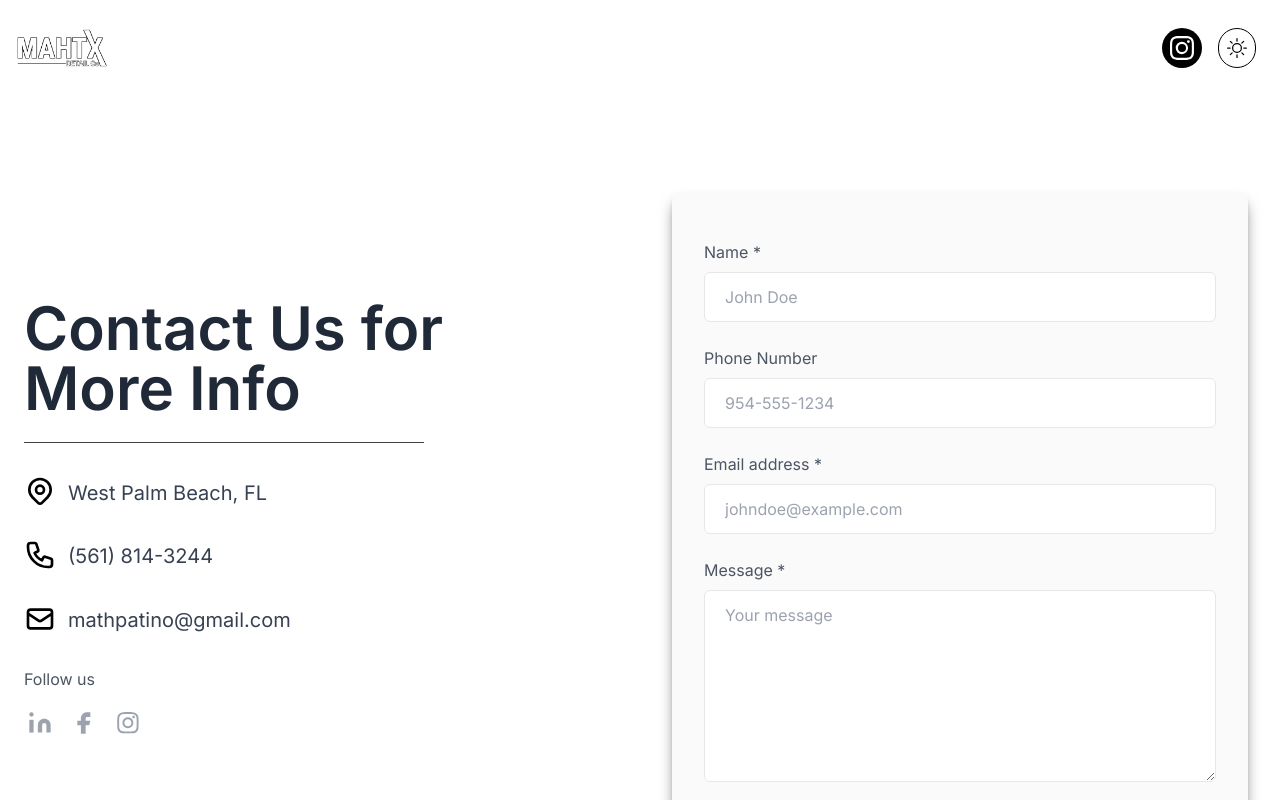
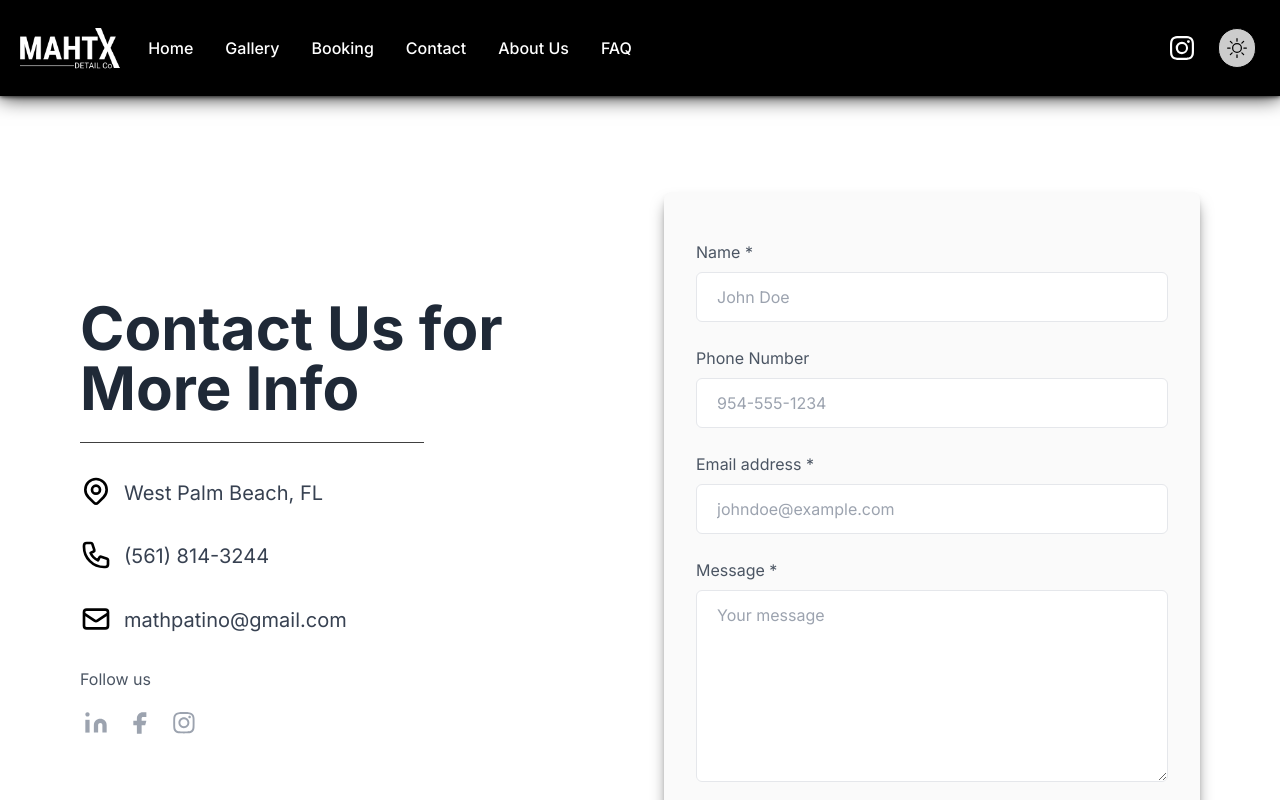
Before and after one commit to ghiasyalexandre/mahtx-detail, a React (Vite) app: page /contact in a window 1280 px wide. Built offline with nearby package versions, Linux system fonts and the light colour scheme.

Commit message:
Update 1

```diff
--- a/src/components/About.jsx
+++ b/src/components/About.jsx
@@ -19,7 +19,7 @@ export default function About() {
               style={{ transitionDelay: "200ms" }}
             >
               <div>
-                <h1 className="font-semibold text-black capitalize dark:text-white text-center lg:text-left text-4xl sm:text-6xl">
+                <h1 className="font-bold text-black capitalize dark:text-white text-center lg:text-left text-4xl sm:text-6xl">
                   About Us
                 </h1>
                 <div className="mt-4 flex justify-center lg:justify-start">
@@ -125,7 +125,7 @@ export default function About() {
             >
               <img
                 draggable={false}
-                className="w-[28rem] h-[28rem] object-cover xl:w-[34rem] xl:h-[34rem] rounded-lg shadow-xl shadow-black/40 dark:shadow-white/30 "
+                className="w-[28rem] h-[28rem] object-cover xl:w-[34rem] xl:h-[34rem] rounded-sm shadow-neonDarkSlim dark:shadow-neonLightSlim "
                 src="./MattSpray.PNG"
                 alt=""
               />
--- a/src/components/CarouselItem.jsx
+++ b/src/components/CarouselItem.jsx
@@ -2,7 +2,7 @@ export default function CarouselItem({ imgUrl }) {
   return (
     <>
       <img
-        className=" hover:scale-105 transition-all ease-in-out duration-300 rounded-md shadow-lg min-w-44 min-h-44 lg:min-w-52 lg:min-h-60 max-h-60 w-full object-cover shadow-white/30"
+        className=" hover:scale-105 transition-all ease-in-out duration-300 rounded-md  min-w-44 min-h-44 lg:min-w-52 lg:min-h-60 max-h-60 w-full object-cover shadow-neonLightSlim"
         src={imgUrl}
         draggable={false}
         alt="img"
--- a/src/components/Contact.jsx
+++ b/src/components/Contact.jsx
@@ -59,14 +59,14 @@ export default function Contact() {
   return (
     <div>
       <div className=" bg-white  dark:bg-transparent dark:bg-gradient-to-br dark:from-white/20 dark:via-transparent pt-16 pb-8 lg:pb-32 transition-all duration-500 ease-in-out">
-        <div className="container px-6 mx-auto">
+        <div className="container px-6 sm:px-12 lg:px-20 mx-auto">
           <div
             className={`lg:flex lg:items-center lg:-mx-6 transition-all duration-700 ease-in-out ${
               fadeIn ? "opacity-100" : "opacity-0"
             }`}
           >
             <div className="lg:w-1/2 lg:mx-6">
-              <h1 className=" text-center  lg:text-left text-3xl font-semibold text-gray-800  dark:text-white md:text-5xl xl:text-6xl">
+              <h1 className=" text-center  lg:text-left text-3xl font-bold text-gray-800  dark:text-white md:text-5xl xl:text-6xl">
                 Contact Us for <br className="block sm:hidden lg:block" /> More
                 Info
               </h1>
@@ -147,8 +147,10 @@ export default function Contact() {
 
                 <div className="flex mt-4 -mx-1.5 ">
                   <a
+                    draggable={false}
+                    target="blank"
                     className="mx-1.5 dark:hover:text-neutral-100 text-gray-400 transition-colors duration-300 transform hover:text-black"
-                    href="https://www.instagram.com/mahtx.detailco/"
+                    href="https://www.linkedin.com/in/matthew-patino-1a12a8313/"
                   >
                     <svg
                       className="w-8 h-8"
@@ -173,8 +175,9 @@ export default function Contact() {
                   </a>
 
                   <a
+                    draggable={false}
                     className="mx-1.5 dark:hover:text-neutral-100 text-gray-400 transition-colors duration-300 transform hover:text-black"
-                    href="https://www.instagram.com/mahtx.detailco/"
+                    href="https://www.facebook.com/Mahtu0607"
                     target="blank"
                   >
                     <svg
@@ -191,6 +194,7 @@ export default function Contact() {
                   </a>
 
                   <a
+                    draggable={false}
                     className="mx-1.5 dark:hover:text-neutral-100 text-gray-400 transition-colors duration-300 transform hover:text-black"
                     href="https://www.instagram.com/mahtx.detailco/"
                     target="blank"
--- a/src/components/FAQ.jsx
+++ b/src/components/FAQ.jsx
@@ -21,7 +21,7 @@ export default function FAQ() {
       <div className="container px-6 pb-16 sm:pb-44 mx-auto md:px-24">
         <div className="flex flex-col items-center gap-4 pb-4 pt-8 sm:pt-12 lg:pt-16 text-center">
           <h1
-            className={`text-black dark:text-white font-semibold text-4xl sm:text-6xl transition-opacity transform duration-1000 ease-in-out  ${
+            className={`text-black dark:text-white font-bold text-4xl sm:text-6xl transition-opacity transform duration-1000 ease-in-out  ${
               fadeIn ? "opacity-100" : "opacity-0"
             }`}
           >
--- a/src/components/Gallery.jsx
+++ b/src/components/Gallery.jsx
@@ -28,7 +28,7 @@ const Gallery = () => {
       <div className="container px-4 pb-8 lg:pb-16 mx-auto">
         <div className="flex flex-col items-center gap-4 pb-4 pt-8 sm:pt-12 lg:pt-16 text-center">
           <h1
-            className={`text-black dark:text-white font-semibold text-4xl sm:text-6xl transition-opacity transform duration-1000 ease-in-out  ${
+            className={`text-black dark:text-white font-bold text-4xl sm:text-6xl transition-opacity transform duration-1000 ease-in-out  ${
               fadeIn ? "opacity-100" : "opacity-0"
             }`}
           >
--- a/src/components/Home.jsx
+++ b/src/components/Home.jsx
@@ -118,7 +118,7 @@ export default function Home() {
                 <div className="flex justify-center gap-4 mt-2 -mx-1.5 ">
                   <a
                     className="mx-1.5 dark:hover:text-neutral-100 text-gray-400 transition-colors duration-300 transform hover:text-black"
-                    href="https://www.instagram.com/mahtx.detailco/"
+                    href="https://www.linkedin.com/in/matthew-patino-1a12a8313/"
                   >
                     <svg
                       className="w-8 h-8"
@@ -144,7 +144,7 @@ export default function Home() {
 
                   <a
                     className="mx-1.5 dark:hover:text-neutral-100 text-gray-400 transition-colors duration-300 transform hover:text-black"
-                    href="https://www.instagram.com/mahtx.detailco/"
+                    href="https://www.facebook.com/Mahtu0607"
                     target="blank"
                   >
                     <svg
@@ -284,7 +284,7 @@ export default function Home() {
               </div>
             </div>
 
-            <div className="overflow-hidden rounded-lg border-black dark:border-white dark:shadow-white/40 shadow-lg shadow-black/50 border-2 col-span-4 lg:col-span-2 h-96 lg:h-auto">
+            <div className="overflow-hidden rounded-lg border-black dark:border-white shadow-neonDarkSlim dark:shadow-neonLightSlim border-2 col-span-4 lg:col-span-2 h-96 lg:h-auto">
               <iframe
                 width="100%"
                 height="100%"
--- a/src/components/MainNav.jsx
+++ b/src/components/MainNav.jsx
@@ -22,13 +22,14 @@ export default function MainNav() {
   };
 
   return (
-    <nav className="shadow-neonDark dark:shadow-neonLight z-50">
+    <nav className="shadow-neonDark dark:shadow-neonLight z-50 sticky top-0 w-full bg-black">
       <div className="px-4 py-4">
         <div className="md:flex md:items-center">
           <div className="flex items-center justify-between ">
-            <Link to="/">
+            <Link to="/" draggable={false}>
               <img
-                className="w-auto h-16 scale-110 hover:scale-125 transition-transform ease-in-out duration-300"
+                draggable={false}
+                className="w-auto ml-2 mr-4 h-16 scale-125 hover:scale-140  sm:hover:scale-140 transition-transform ease-in-out duration-300"
                 src="./logoTrimCropped.webp"
                 alt="logo"
               />
@@ -115,7 +116,7 @@ export default function MainNav() {
               <Link
                 to="/about"
                 draggable={false}
-                className="mt-2 hover:underline-offset-8 hover:underline  transition-colors duration-300 transform md:mt-0 md:mx-4 hover:text-gray-200"
+                className="md:text-center mt-2 hover:underline-offset-8 hover:underline  transition-colors duration-300 transform md:mt-0 md:mx-4 hover:text-gray-200"
               >
                 About Us
               </Link>
@@ -132,6 +133,7 @@ export default function MainNav() {
           <div className="absolute flex right-2 bottom-2 z-50 md:static md:mr-0">
             <div className="flex justify-end transition-all ease-in-out duration-300">
               <a
+                draggable={false}
                 href="https://www.instagram.com/mahtx.detailco/"
                 target="blank"
                 className="hidden md:block mx-1 lg:mx-2 p-2 font-semibold text-white border-black  bg-black hover:border-white hover:bg-neutral-200 focus:ring-2 ring-white hover:text-black rounded-full transition-colors ease-in-out duration-300"
--- a/src/components/PrivacyPolicy.jsx
+++ b/src/components/PrivacyPolicy.jsx
@@ -15,7 +15,7 @@ export default function PrivacyPolicy() {
         }`}
       >
         <div className="flex justify-center ">
-          <h1 className=" text-black dark:text-white font-medium text-center">
+          <h1 className=" text-black dark:text-white font-semibold text-center">
             Privacy Policy
           </h1>
         </div>
--- a/src/components/ServiceNav.jsx
+++ b/src/components/ServiceNav.jsx
@@ -22,7 +22,7 @@ export default function ServiceNav({ showOptions, showContactInfo }) {
             d="M15 12a3 3 0 11-6 0 3 3 0 016 0z"
           />
         </svg>
-        <span className="mx-1 sm:mx-2 text-sm sm:text-lg lg:text-xl text-neutral-900 dark:text-neutral-100">
+        <span className="mx-1 sm:mx-2 font-semibold text-sm sm:text-lg lg:text-xl text-neutral-700 dark:text-neutral-100">
           Categories
         </span>
       </div>
@@ -60,7 +60,7 @@ export default function ServiceNav({ showOptions, showContactInfo }) {
                 d="M10 6H5a2 2 0 00-2 2v9a2 2 0 002 2h14a2 2 0 002-2V8a2 2 0 00-2-2h-5m-4 0V5a2 2 0 114 0v1m-4 0a2 2 0 104 0m-5 8a2 2 0 100-4 2 2 0 000 4zm0 0c1.306 0 2.417.835 2.83 2M9 14a3.001 3.001 0 00-2.83 2M15 11h3m-3 4h2"
               />
             </svg>
-            <span className="mx-1 sm:mx-2 text-sm sm:text-lg lg:text-xl  text-neutral-900 dark:text-neutral-100">
+            <span className="mx-1 sm:mx-2 font-semibold  text-sm sm:text-lg lg:text-xl  text-neutral-700 dark:text-neutral-100">
               Services
             </span>
           </div>
@@ -100,7 +100,7 @@ export default function ServiceNav({ showOptions, showContactInfo }) {
                 d="M9 12l2 2 4-4M7.835 4.697a3.42 3.42 0 001.946-.806 3.42 3.42 0 014.438 0 3.42 3.42 0 001.946.806 3.42 3.42 0 013.138 3.138 3.42 3.42 0 00.806 1.946 3.42 3.42 0 010 4.438 3.42 3.42 0 00-.806 1.946 3.42 3.42 0 01-3.138 3.138 3.42 3.42 0 00-1.946.806 3.42 3.42 0 01-4.438 0 3.42 3.42 0 00-1.946-.806 3.42 3.42 0 01-3.138-3.138 3.42 3.42 0 00-.806-1.946 3.42 3.42 0 010-4.438 3.42 3.42 0 00.806-1.946 3.42 3.42 0 013.138-3.138z"
               />
             </svg>
-            <span className="mx-1 lg:mx-2 text-sm sm:text-lg lg:text-xl text-neutral-900 dark:text-neutral-100">
+            <span className="mx-1 lg:mx-2 font-semibold  text-sm sm:text-lg lg:text-xl text-neutral-700 dark:text-neutral-100">
               Book
             </span>
           </div>
--- a/src/components/Services.jsx
+++ b/src/components/Services.jsx
@@ -357,7 +357,7 @@ export default function ServiceSelection() {
     <div className="bg-white dark:bg-transparent dark:bg-gradient-to-br dark:from-white/20 dark:via-transparent transition-colors duration-500 ease-in-out">
       <div className="flex flex-col items-center gap-4 pb-4 pt-8 sm:pt-12 lg:pt-16 text-center">
         <h1
-          className={`text-black dark:text-white font-semibold text-4xl sm:text-6xl transition-opacity transform duration-1000 ease-in-out  ${
+          className={`text-black dark:text-white font-bold text-4xl sm:text-6xl transition-opacity transform duration-1000 ease-in-out  ${
             fadeInTitle ? "opacity-100" : "opacity-0"
           }`}
         >
--- a/tailwind.config.js
+++ b/tailwind.config.js
@@ -11,6 +11,9 @@ export default {
         '60': '60%',
         '70': '70%',
         '80': '80%',
+        '115': '115%',
+        '130': '130%',
+        '140': '140%',
       },
 
       backgroundImage: {
@@ -21,6 +24,8 @@ export default {
       },
 
       boxShadow: { neonLight: "0 0 5px theme('colors.white/20'), 0 0 20px theme('colors.white/70')",
+        neonLightSlim: "0 0 5px theme('colors.white/20'), 0 0 8px theme('colors.white/70')",
+        neonDarkSlim: "0 0 5px theme('colors.black/20'), 0 0 8px theme('colors.black/70')",
         neonDark :"0 0 5px theme('colors.black/20'), 0 0 20px theme('colors.black/70')",
       }
     },
```
